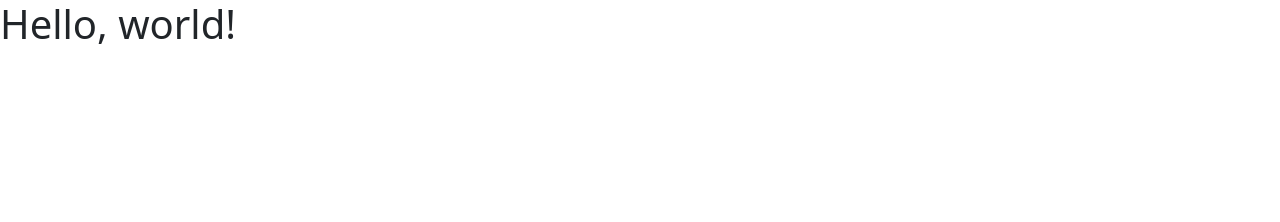
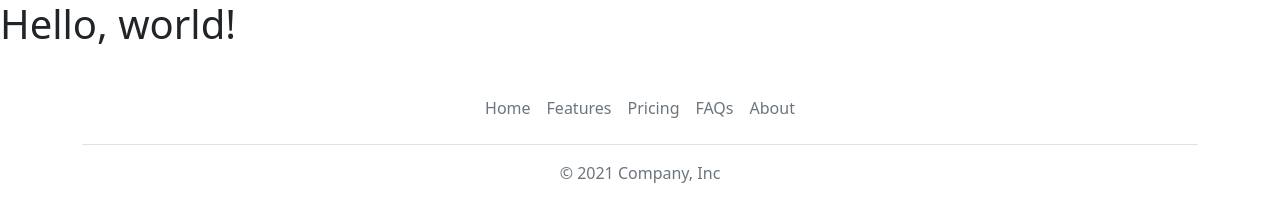
Before and after one commit to leobo96/Oasis_website, a plain HTML site: page index.html in a window 1280 px wide. Drawn offline with nearby package versions, Linux system fonts and the light colour scheme.

Commit message:
Aggiunto footer

```diff
--- a/index.html
+++ b/index.html
@@ -13,11 +13,25 @@
       crossorigin="anonymous"
     />
 
-    <title>Hello, world!</title>
+    <title>Oasis | Homepage</title>
   </head>
   <body>
-    <h1>Hello, world!</h1>
-
+    <header>
+      <h1>Hello, world!</h1>
+    </header>
+    <main></main>
+    <div class="container">
+      <footer class="py-3 my-4">
+        <ul class="nav justify-content-center border-bottom pb-3 mb-3">
+          <li class="nav-item"><a href="#" class="nav-link px-2 text-muted">Home</a></li>
+          <li class="nav-item"><a href="#" class="nav-link px-2 text-muted">Features</a></li>
+          <li class="nav-item"><a href="#" class="nav-link px-2 text-muted">Pricing</a></li>
+          <li class="nav-item"><a href="#" class="nav-link px-2 text-muted">FAQs</a></li>
+          <li class="nav-item"><a href="#" class="nav-link px-2 text-muted">About</a></li>
+        </ul>
+        <p class="text-center text-muted">&copy; 2021 Company, Inc</p>
+      </footer>
+    </div>
     <!-- Optional JavaScript; choose one of the two! -->
 
     <!-- Option 1: Bootstrap Bundle with Popper -->
```
